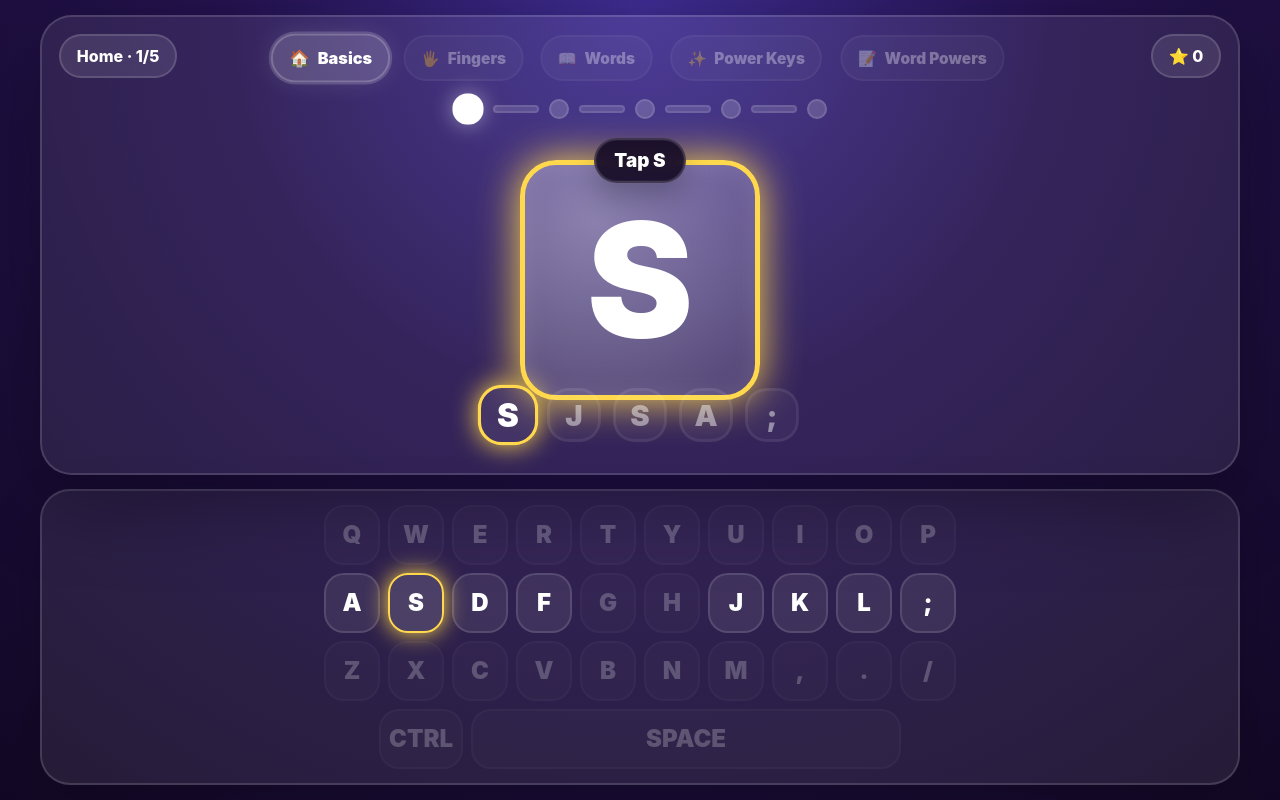
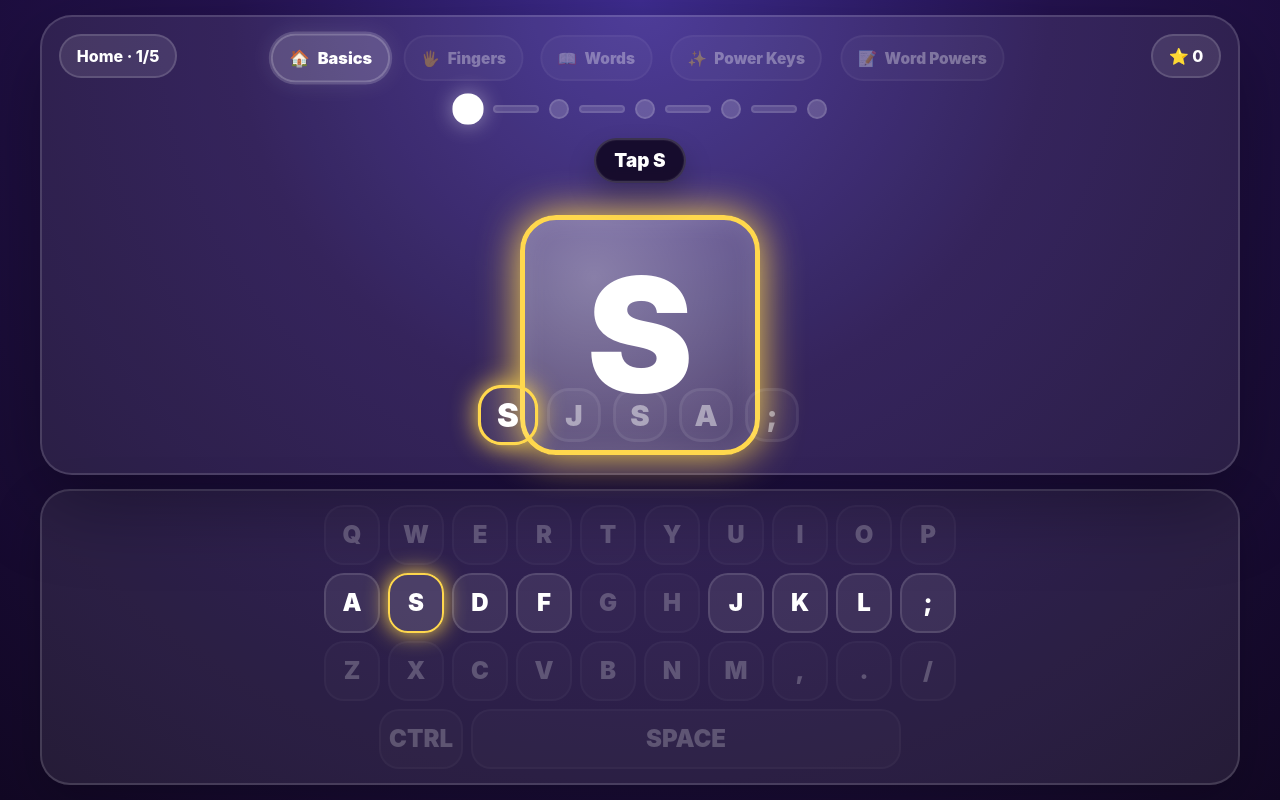
Before and after one commit to JonathanDn/key-quest, a React (Vite) app: page / in a window 1280 px wide. Built offline with nearby package versions, Linux system fonts and the light colour scheme.

Commit message:
* Step success effect intoduced. * top snackbar with textual response to step success introduced (consider merging with guidance-pill in the future) * pop effect to main view step upon completion / success * Next In 1/2/3/4/5 seconds - now in the button text - upgrade

```diff
--- a/src/App.jsx
+++ b/src/App.jsx
@@ -31,14 +31,23 @@ function App() {
     complete,
     targetColor,
     ui,
+    successFx,
     goToLevel,
     goToNextLevel,
   } = useTypingGame()
 
   const gameAreaRef = useRef(null)
+  const targetVisualRef = useRef(null)
+  const starCounterRef = useRef(null)
+
   const [nextCountdown, setNextCountdown] = useState(null)
   const [clipboardBurst, setClipboardBurst] = useState(false)
   const [targetBurst, setTargetBurst] = useState(false)
+  const [showSuccessBurst, setShowSuccessBurst] = useState(false)
+  const [showPraiseChip, setShowPraiseChip] = useState(false)
+  const [flyingStar, setFlyingStar] = useState(null)
+  const [starPulse, setStarPulse] = useState(false)
+
   const previousClipboardRef = useRef(ui.wordPower.clipboardText)
   const previousTargetRef = useRef(ui.wordPower.targetText)
 
@@ -89,6 +98,48 @@ function App() {
       window.clearTimeout(targetTimeout)
     }
   }, [ui.showWordPowerBoard, ui.wordPower.clipboardText, ui.wordPower.targetText])
+
+  useEffect(() => {
+    if (!successFx.id) {
+      return
+    }
+
+    setShowSuccessBurst(true)
+    setShowPraiseChip(true)
+    setStarPulse(true)
+
+    const targetRect = targetVisualRef.current?.getBoundingClientRect()
+    const starRect = starCounterRef.current?.getBoundingClientRect()
+
+    if (targetRect && starRect) {
+      const startX = targetRect.left + targetRect.width / 2
+      const startY = targetRect.top + targetRect.height / 2
+      const endX = starRect.left + starRect.width / 2
+      const endY = starRect.top + starRect.height / 2
+
+      setFlyingStar({
+        id: successFx.id,
+        startX,
+        startY,
+        deltaX: endX - startX,
+        deltaY: endY - startY,
+      })
+    } else {
+      setFlyingStar(null)
+    }
+
+    const burstTimeout = window.setTimeout(() => setShowSuccessBurst(false), 320)
+    const praiseTimeout = window.setTimeout(() => setShowPraiseChip(false), 520)
+    const starTimeout = window.setTimeout(() => setFlyingStar(null), 520)
+    const pulseTimeout = window.setTimeout(() => setStarPulse(false), 300)
+
+    return () => {
+      window.clearTimeout(burstTimeout)
+      window.clearTimeout(praiseTimeout)
+      window.clearTimeout(starTimeout)
+      window.clearTimeout(pulseTimeout)
+    }
+  }, [successFx.id])
 
   useEffect(() => {
     if (!complete || !hasNextLevel) {
@@ -202,7 +253,16 @@ function App() {
                 </div>
               </div>
 
-              <div className="mini-pill top-bar-pill">⭐ {stars}</div>
+              <div
+                  ref={starCounterRef}
+                  className={[
+                    'mini-pill',
+                    'top-bar-pill',
+                    starPulse ? 'star-counter-pop' : '',
+                  ].join(' ')}
+              >
+                ⭐ {stars}
+              </div>
             </div>
 
             <div className="guidance-row">
@@ -210,6 +270,29 @@ function App() {
             </div>
 
             <div className="target-area">
+              <div
+                  ref={targetVisualRef}
+                  className={[
+                    'target-visual',
+                    showSuccessBurst ? 'success-burst' : '',
+                  ].join(' ')}
+                  style={{ '--target-color': successFx.color || targetColor }}
+              >
+                {showPraiseChip && successFx.praise ? (
+                    <div className="success-praise-chip">{successFx.praise}</div>
+                ) : null}
+
+                <div className="success-sparkle-ring" aria-hidden="true" />
+
+                <div className="success-sparkles" aria-hidden="true">
+                  <span />
+                  <span />
+                  <span />
+                  <span />
+                  <span />
+                  <span />
+                </div>
+
                 {ui.showWordPowerBoard ? (
                     <div className="word-power-stage" style={{ '--target-color': targetColor }}>
                       <div className="word-power-header">
@@ -297,6 +380,7 @@ function App() {
                     </div>
                 )}
               </div>
+            </div>
 
             <div className="queue-row">
               {ui.queue.map((item) => (
@@ -319,6 +403,7 @@ function App() {
               {showNextButton ? (
                   <button className="soft-button" onClick={goToNextLevel}>
                     Next now
+                    {nextCountdown !== null ? ` (${nextCountdown})` : ''}
                   </button>
               ) : null}
 
@@ -328,6 +413,21 @@ function App() {
                   </button>
               ) : null}
             </div>
+
+            {flyingStar ? (
+                <div
+                    className="flying-reward-star"
+                    style={{
+                      '--start-x': `${flyingStar.startX}px`,
+                      '--start-y': `${flyingStar.startY}px`,
+                      '--fly-x': `${flyingStar.deltaX}px`,
+                      '--fly-y': `${flyingStar.deltaY}px`,
+                    }}
+                    aria-hidden="true"
+                >
+                  ⭐
+                </div>
+            ) : null}
           </main>
 
           <section className="keyboard-stage">
--- a/src/hooks/useTypingGame.js
+++ b/src/hooks/useTypingGame.js
@@ -39,6 +39,11 @@ export function useTypingGame() {
     const [playing, setPlaying] = useState(true)
     const [complete, setComplete] = useState(false)
     const [stageState, setStageState] = useState(getStageState(initialLevel, initialRound[0]))
+    const [successFx, setSuccessFx] = useState({
+        id: 0,
+        praise: '',
+        color: '#ffffff',
+    })
 
     const pressedKeysRef = useRef(new Set())
 
@@ -118,7 +123,17 @@ export function useTypingGame() {
             }
 
             if (result.type === 'success') {
-                advanceRound(result.successMessage ?? randomPick(HAPPY_MESSAGES))
+                const praise = randomPick(HAPPY_MESSAGES)
+                const successMessage = result.successMessage ?? praise
+                const color = engine.getTargetColor?.(currentTarget) ?? '#ffffff'
+
+                setSuccessFx((value) => ({
+                    id: value.id + 1,
+                    praise,
+                    color,
+                }))
+
+                advanceRound(successMessage)
                 return
             }
 
@@ -171,6 +186,11 @@ export function useTypingGame() {
         setPlaying(true)
         setStageState(getStageState(nextLevel, nextRound[0]))
         setMessage(getStartMessage(nextLevel, nextRound[0]))
+        setSuccessFx({
+            id: 0,
+            praise: '',
+            color: '#ffffff',
+        })
     }, [])
 
     const goToNextLevel = useCallback(() => {
@@ -191,6 +211,7 @@ export function useTypingGame() {
         complete,
         targetColor,
         ui,
+        successFx,
         goToLevel,
         goToNextLevel,
     }
--- a/src/styles/stage.css
+++ b/src/styles/stage.css
@@ -167,6 +167,112 @@
     min-height: 0;
     padding: 18px 0 28px;
     overflow: visible;
+}
+
+.target-visual {
+    position: relative;
+    display: grid;
+    place-items: center;
+    width: 100%;
+    overflow: visible;
+}
+
+.target-visual.success-burst .big-target,
+.target-visual.success-burst .word-power-stage {
+    animation: target-success-pop 0.3s ease;
+}
+
+.success-praise-chip {
+    position: absolute;
+    top: -16px;
+    left: 50%;
+    transform: translate(-50%, 0);
+    min-height: 38px;
+    padding: 8px 14px;
+    border-radius: var(--radius-pill);
+    background: rgba(18, 8, 36, 0.96);
+    color: #ffffff;
+    border: 2px solid rgba(255, 255, 255, 0.16);
+    font-size: 0.98rem;
+    font-weight: 900;
+    box-shadow: 0 12px 28px rgba(0, 0, 0, 0.24);
+    pointer-events: none;
+    z-index: 5;
+    animation: praise-chip-float 0.52s ease;
+}
+
+.success-sparkle-ring {
+    position: absolute;
+    inset: 50% auto auto 50%;
+    width: 120px;
+    height: 120px;
+    transform: translate(-50%, -50%) scale(0.7);
+    border-radius: 50%;
+    border: 4px solid var(--target-color);
+    opacity: 0;
+    pointer-events: none;
+}
+
+.target-visual.success-burst .success-sparkle-ring {
+    animation: sparkle-ring-burst 0.32s ease;
+}
+
+.success-sparkles {
+    position: absolute;
+    inset: 50% auto auto 50%;
+    width: 0;
+    height: 0;
+    pointer-events: none;
+}
+
+.success-sparkles span {
+    position: absolute;
+    width: 14px;
+    height: 14px;
+    margin: -7px;
+    border-radius: 50%;
+    background: #ffffff;
+    box-shadow: 0 0 16px var(--target-color);
+    opacity: 0;
+}
+
+.target-visual.success-burst .success-sparkles span:nth-child(1) {
+    animation: sparkle-1 0.34s ease;
+}
+
+.target-visual.success-burst .success-sparkles span:nth-child(2) {
+    animation: sparkle-2 0.34s ease;
+}
+
+.target-visual.success-burst .success-sparkles span:nth-child(3) {
+    animation: sparkle-3 0.34s ease;
+}
+
+.target-visual.success-burst .success-sparkles span:nth-child(4) {
+    animation: sparkle-4 0.34s ease;
+}
+
+.target-visual.success-burst .success-sparkles span:nth-child(5) {
+    animation: sparkle-5 0.34s ease;
+}
+
+.target-visual.success-burst .success-sparkles span:nth-child(6) {
+    animation: sparkle-6 0.34s ease;
+}
+
+.flying-reward-star {
+    position: fixed;
+    left: var(--start-x);
+    top: var(--start-y);
+    transform: translate(-50%, -50%);
+    font-size: 1.5rem;
+    pointer-events: none;
+    z-index: 30;
+    animation: reward-star-flight 0.5s ease forwards;
+}
+
+.star-counter-pop {
+    animation: star-counter-pop 0.28s ease;
 }
 
 .big-target {
@@ -475,6 +581,7 @@
     transform: scale(1.08);
     border-color: var(--bubble-color);
     box-shadow: 0 0 24px var(--bubble-color);
+    animation: queue-bubble-snap 0.28s ease;
 }
 
 .big-button,
@@ -511,6 +618,149 @@
     font-size: 1.1rem;
     font-weight: 800;
     background: var(--color-glass-stronger);
+}
+
+@keyframes target-success-pop {
+    0% {
+        transform: scale(0.94);
+    }
+    55% {
+        transform: scale(1.04);
+    }
+    100% {
+        transform: scale(1);
+    }
+}
+
+@keyframes praise-chip-float {
+    0% {
+        opacity: 0;
+        transform: translate(-50%, 10px) scale(0.9);
+    }
+    25% {
+        opacity: 1;
+        transform: translate(-50%, -4px) scale(1.04);
+    }
+    100% {
+        opacity: 0;
+        transform: translate(-50%, -18px) scale(1);
+    }
+}
+
+@keyframes sparkle-ring-burst {
+    0% {
+        opacity: 0.9;
+        transform: translate(-50%, -50%) scale(0.7);
+    }
+    100% {
+        opacity: 0;
+        transform: translate(-50%, -50%) scale(1.45);
+    }
+}
+
+@keyframes reward-star-flight {
+    0% {
+        opacity: 1;
+        transform: translate(-50%, -50%) scale(0.7);
+    }
+    25% {
+        opacity: 1;
+        transform: translate(calc(-50% + (var(--fly-x) * 0.2)), calc(-50% + (var(--fly-y) * 0.2))) scale(1.12);
+    }
+    100% {
+        opacity: 0;
+        transform: translate(calc(-50% + var(--fly-x)), calc(-50% + var(--fly-y))) scale(0.66);
+    }
+}
+
+@keyframes star-counter-pop {
+    0% {
+        transform: scale(1);
+    }
+    50% {
+        transform: scale(1.12);
+    }
+    100% {
+        transform: scale(1);
+    }
+}
+
+@keyframes queue-bubble-snap {
+    0% {
+        transform: scale(0.92);
+    }
+    60% {
+        transform: scale(1.12);
+    }
+    100% {
+        transform: scale(1.08);
+    }
+}
+
+@keyframes sparkle-1 {
+    0% {
+        opacity: 1;
+        transform: translate(0, 0) scale(0.5);
+    }
+    100% {
+        opacity: 0;
+        transform: translate(0, -44px) scale(1);
+    }
+}
+
+@keyframes sparkle-2 {
+    0% {
+        opacity: 1;
+        transform: translate(0, 0) scale(0.5);
+    }
+    100% {
+        opacity: 0;
+        transform: translate(34px, -24px) scale(1);
+    }
+}
+
+@keyframes sparkle-3 {
+    0% {
+        opacity: 1;
+        transform: translate(0, 0) scale(0.5);
+    }
+    100% {
+        opacity: 0;
+        transform: translate(42px, 10px) scale(1);
+    }
+}
+
+@keyframes sparkle-4 {
+    0% {
+        opacity: 1;
+        transform: translate(0, 0) scale(0.5);
+    }
+    100% {
+        opacity: 0;
+        transform: translate(0, 40px) scale(1);
+    }
+}
+
+@keyframes sparkle-5 {
+    0% {
+        opacity: 1;
+        transform: translate(0, 0) scale(0.5);
+    }
+    100% {
+        opacity: 0;
+        transform: translate(-34px, 22px) scale(1);
+    }
+}
+
+@keyframes sparkle-6 {
+    0% {
+        opacity: 1;
+        transform: translate(0, 0) scale(0.5);
+    }
+    100% {
+        opacity: 0;
+        transform: translate(-40px, -20px) scale(1);
+    }
 }
 
 @keyframes zone-burst {
```
Lines whose indentation alone changed are shown as unchanged.
